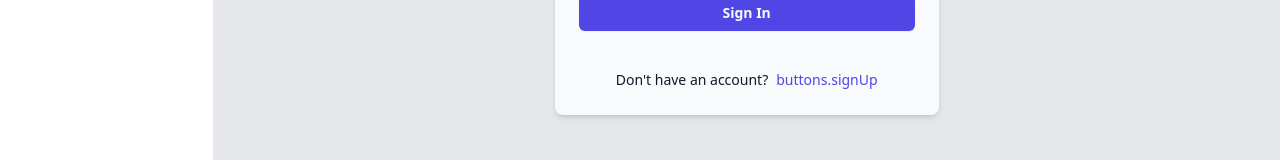
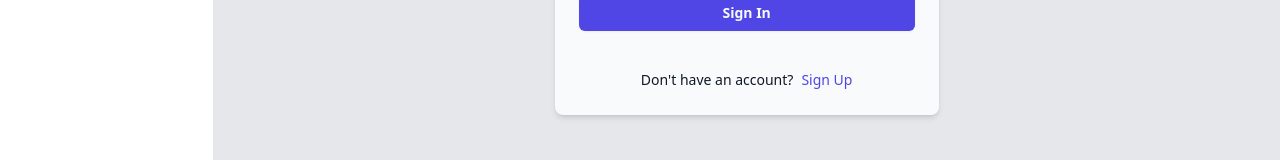
Before and after one commit to aivaras-bankauskas/vuecrm, a Vue app: page /sign-in in a window 1280 px wide. Shown: the part 449-609 px from the top of the page. Built offline with nearby package versions, Linux system fonts and the light colour scheme; no server answers.

Commit message:
fix translation

```diff
--- a/src/views/pages/authentication/sign-in/SignInPage.vue
+++ b/src/views/pages/authentication/sign-in/SignInPage.vue
@@ -35,7 +35,7 @@
                     <div class="pt-5">
                         <ButtonLinkWithText
                             :text="t('buttons.dontHaveAccount')"
-                            :link-text="t('buttons.signUp')"
+                            :link-text="t('buttons.signup')"
                             to="/signup"
                         />
                     </div>
```
